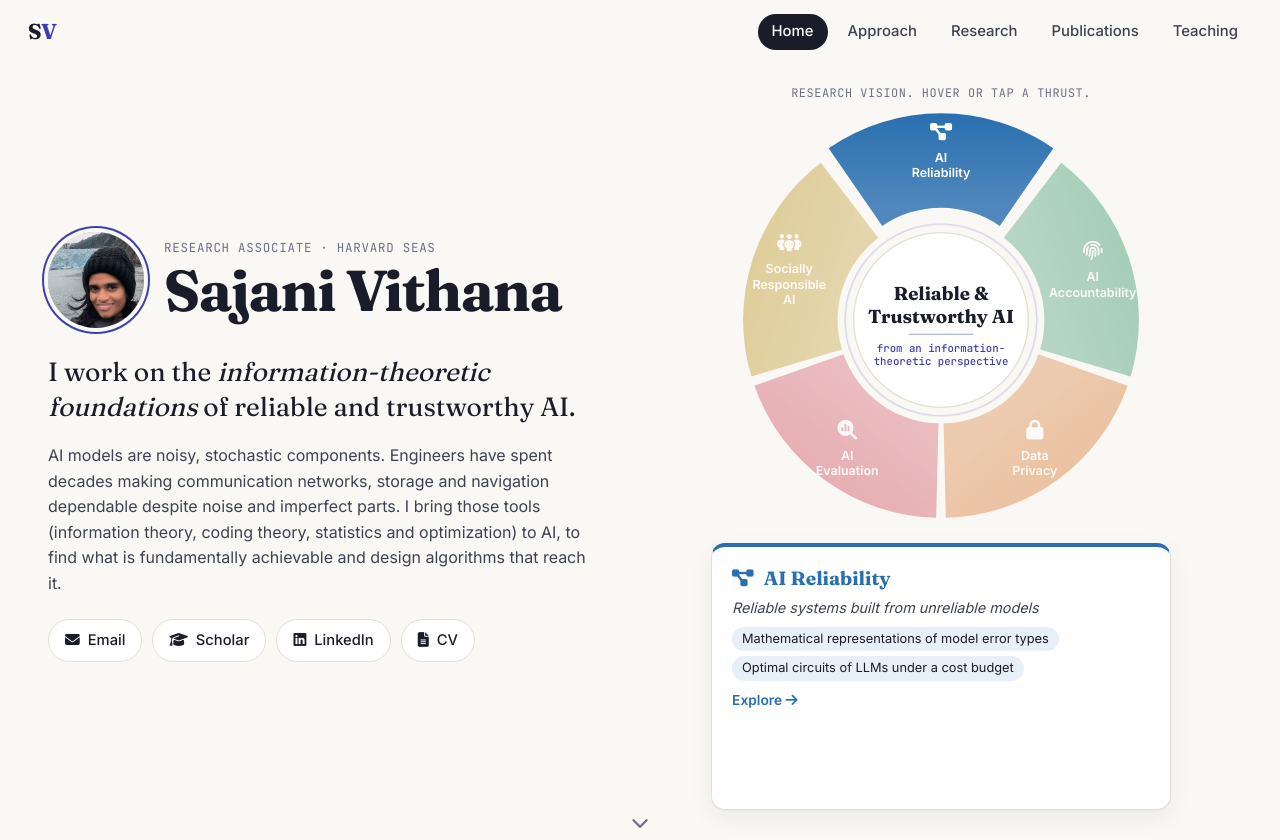
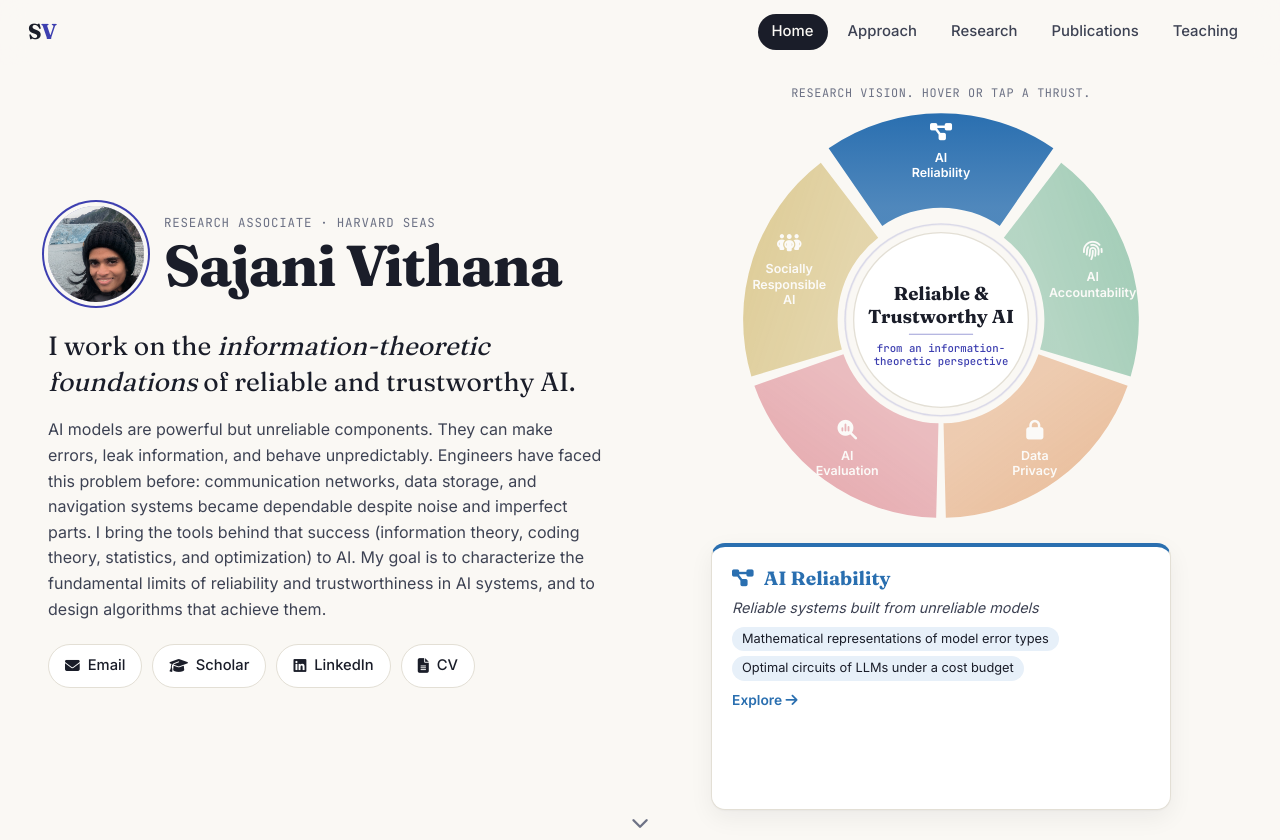
Before and after one commit to sajani-vithana/website, a plain HTML site: page index.html in a window 1280 px wide. Shown: the top 840 px of the page. Drawn offline with nearby package versions, Linux system fonts and the light colour scheme.

Commit message:
Update intro paragraph
Co-Authored-By: Claude Opus 5.5 <noreply@anthropic.com>

```diff
--- a/index.html
+++ b/index.html
@@ -48,7 +48,7 @@
 
             <p class="lede">I work on the <em>information-theoretic foundations</em> of reliable and trustworthy AI.</p>
             <p class="hero-bio">
-                AI models are noisy, stochastic components. Engineers have spent decades making communication networks, storage and navigation dependable despite noise and imperfect parts. I bring those tools (information theory, coding theory, statistics and optimization) to AI, to find what is fundamentally achievable and design algorithms that reach it.
+                AI models are powerful but unreliable components. They can make errors, leak information, and behave unpredictably. Engineers have faced this problem before: communication networks, data storage, and navigation systems became dependable despite noise and imperfect parts. I bring the tools behind that success (information theory, coding theory, statistics, and optimization) to AI. My goal is to characterize the fundamental limits of reliability and trustworthiness in AI systems, and to design algorithms that achieve them.
             </p>
 
             <div class="hero-links">
```
